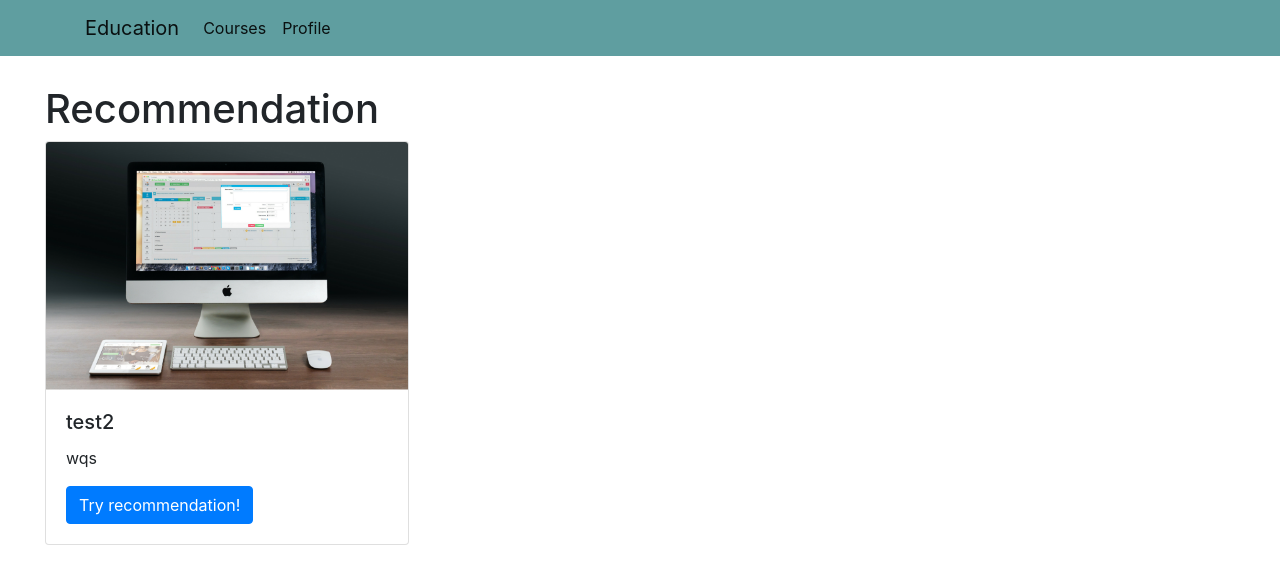
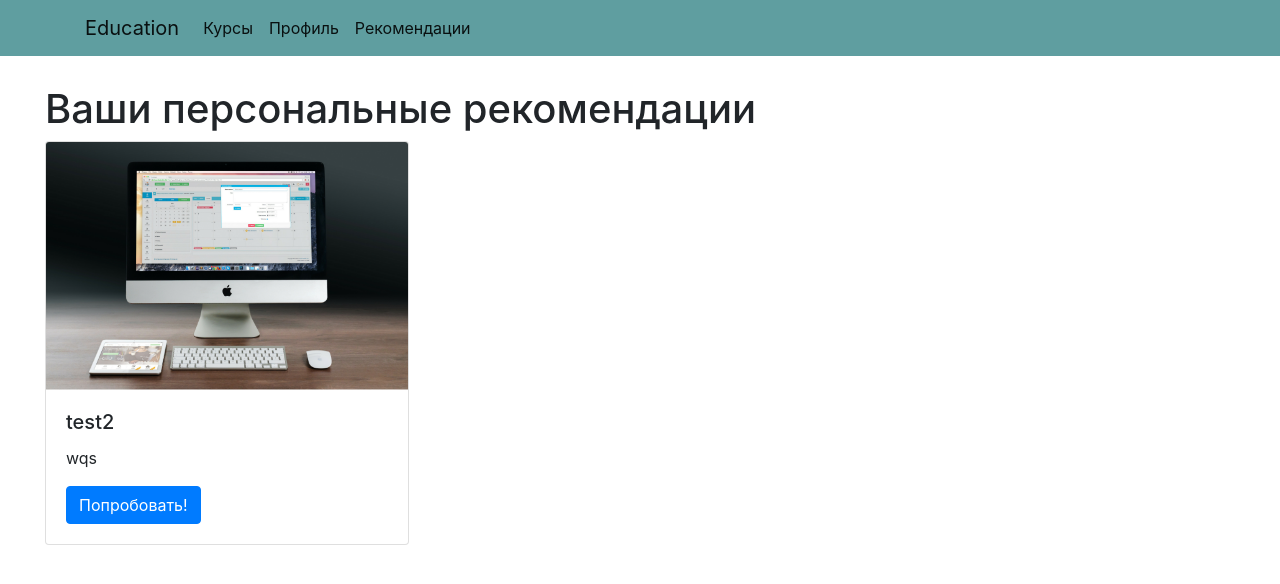
Before and after one commit to sharudin-daniel/education, a Django app: page /core/recommend/simular/ in a window 1280 px wide. Shown: the top 584 px of the page. Run offline with Django 4.2, Linux system fonts and the light colour scheme; a user stored in the database is signed in; data comes from the database, SQL or seed files in the repository; some libraries are stand-ins or nearby versions.

Commit message:
Правки шапки

```diff
--- a/templates/base.html
+++ b/templates/base.html
@@ -8,10 +8,13 @@
         <div class="collapse navbar-collapse" >
           <ul class="navbar-nav">
             <li class="nav-item active">
-              <a class="nav-link" href="{% url 'course_index' %}">Courses</a>
+              <a class="nav-link" href="{% url 'course_index' %}">Курсы</a>
             </li>
             <li class="nav-item active">
-              <a class="nav-link" href="{% url 'dashboard' %}">Profile</a>
+              <a class="nav-link" href="{% url 'dashboard' %}">Профиль</a>
+            </li>
+            <li class="nav-item active">
+              <a class="nav-link" href="{% url 'recommend_simular' %}">Рекомендации</a>
             </li>
           </ul>
         </div>
--- a/templates/recommend-simular.html
+++ b/templates/recommend-simular.html
@@ -1,7 +1,7 @@
 {% extends "base.html" %}
 {% load static %}
 {% block page_content %}
-<h1>Recommendation</h1>
+<h1>Ваши персональные рекомендации</h1>
 <div class="row">
 {% for course in courses %}
     <div class="col-md-4">
@@ -12,7 +12,7 @@
                 <p class="card-text">{{ course.description }}</p>
                 <a href="{% url 'course_detail' course.pk %}"
                    class="btn btn-primary">
-                    Try recommendation!
+                    Попробовать!
                 </a>
             </div>
         </div>
```
